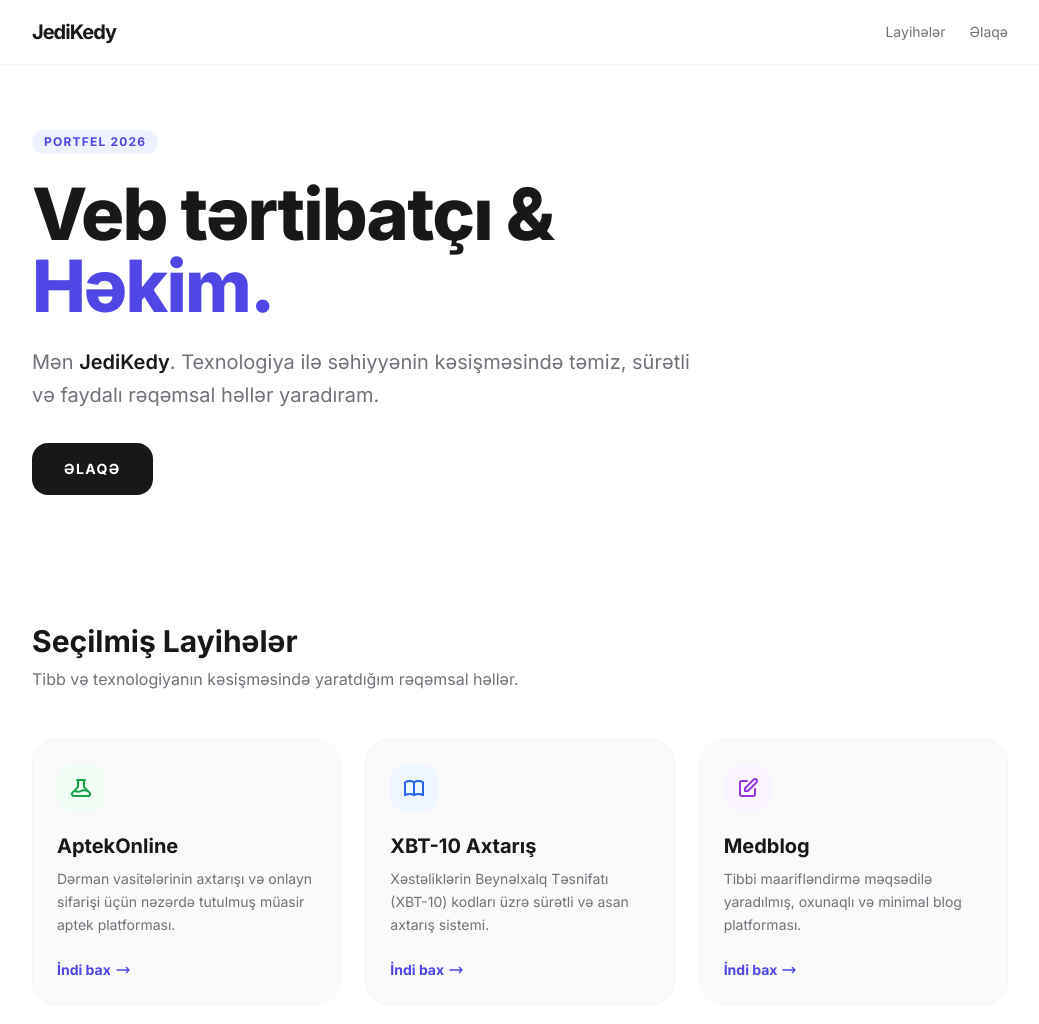
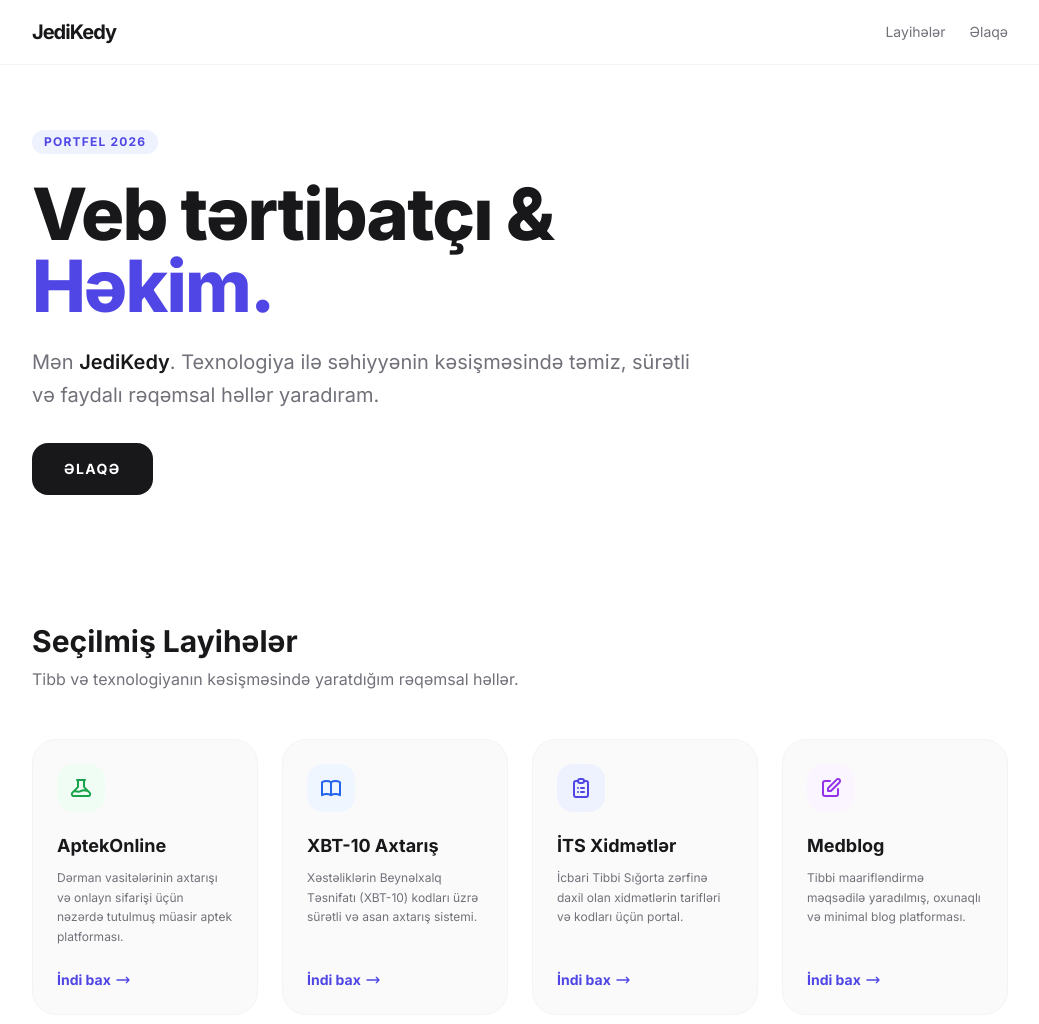
Before and after one commit to JediKedy/jedikedy.github.io, a plain HTML site: page index.html in a window 1280 px wide. Shown: the top 1024 px of the page, without its empty margins (120-1159 px from the left). Drawn offline with nearby package versions, Linux system fonts and the light colour scheme.

Commit message:
Revise projects section with new articles and links
Updated the projects section to include new articles and links for AptekOnline, XBT-10 Axtarış, and Medblog. Removed redundant article structure and improved layout.

```diff
--- a/index.html
+++ b/index.html
@@ -45,7 +45,8 @@
         <p class="text-zinc-500 dark:text-zinc-400">Tibb və texnologiyanın kəsişməsində yaratdığım rəqəmsal həllər.</p>
     </div>
 
-            <div class="grid md:grid-cols-3 gap-6">
+    <div class="grid md:grid-cols-2 lg:grid-cols-4 gap-6">
+
         <article class="group bg-zinc-50 dark:bg-zinc-900/50 border border-zinc-100 dark:border-zinc-800 rounded-3xl p-6 hover:shadow-xl hover:shadow-green-500/5 hover:-translate-y-1 transition-all duration-300 flex flex-col justify-between">
             <div>
                 <div class="mb-5 inline-flex items-center justify-center w-12 h-12 bg-green-50 dark:bg-green-900/20 text-green-600 dark:text-green-400 rounded-2xl group-hover:bg-green-600 group-hover:text-white transition-colors">
@@ -53,8 +54,8 @@
                         <path stroke-linecap="round" stroke-linejoin="round" stroke-width="2" d="M19.428 15.428a2 2 0 00-1.022-.547l-2.387-.477a6 6 0 00-3.86.517l-.318.158a6 6 0 01-3.86.517L6.05 15.21a2 2 0 00-1.806.547M8 4h8l-1 1v5.172a2 2 0 00.586 1.414l5 5c1.26 1.26.367 3.414-1.415 3.414H4.828c-1.782 0-2.674-2.154-1.414-3.414l5-5A2 2 0 009 10.172V5L8 4z" />
                     </svg>
                 </div>
-                        <h3 class="text-xl font-bold mb-2">AptekOnline</h3>
-                        <p class="text-sm text-zinc-500 dark:text-zinc-400 mb-6 leading-relaxed">Dərman vasitələrinin axtarışı və onlayn sifarişi üçün nəzərdə tutulmuş müasir aptek platforması.</p>
+                <h3 class="text-lg font-bold mb-2">AptekOnline</h3>
+                <p class="text-xs text-zinc-500 dark:text-zinc-400 mb-6 leading-relaxed">Dərman vasitələrinin axtarışı və onlayn sifarişi üçün nəzərdə tutulmuş müasir aptek platforması.</p>
             </div>
             <a href="https://jedikedy.github.io/aptekonline/" target="_blank" class="text-sm font-bold text-indigo-600 dark:text-indigo-400 hover:underline inline-flex items-center">
                 İndi bax <svg class="w-4 h-4 ml-1" fill="none" stroke="currentColor" viewBox="0 0 24 24"><path stroke-linecap="round" stroke-linejoin="round" stroke-width="2" d="M17 8l4 4m0 0l-4 4m4-4H3"></path></svg>
@@ -68,10 +69,25 @@
                         <path stroke-linecap="round" stroke-linejoin="round" stroke-width="2" d="M12 6.253v13m0-13C10.832 5.477 9.246 5 7.5 5S4.168 5.477 3 6.253v13C4.168 18.477 5.754 18 7.5 18s3.332.477 4.5 1.253m0-13C13.168 5.477 14.754 5 16.5 5c1.747 0 3.332.477 4.5 1.253v13C19.832 18.477 18.247 18 16.5 18c-1.746 0-3.332.477-4.5 1.253" />
                     </svg>
                 </div>
-                        <h3 class="text-xl font-bold mb-2">XBT-10 Axtarış</h3>
-                        <p class="text-sm text-zinc-500 dark:text-zinc-400 mb-6 leading-relaxed">Xəstəliklərin Beynəlxalq Təsnifatı (XBT-10) kodları üzrə sürətli və asan axtarış sistemi.</p>
+                <h3 class="text-lg font-bold mb-2">XBT-10 Axtarış</h3>
+                <p class="text-xs text-zinc-500 dark:text-zinc-400 mb-6 leading-relaxed">Xəstəliklərin Beynəlxalq Təsnifatı (XBT-10) kodları üzrə sürətli və asan axtarış sistemi.</p>
             </div>
             <a href="https://jedikedy.github.io/xbt10/" target="_blank" class="text-sm font-bold text-indigo-600 dark:text-indigo-400 hover:underline inline-flex items-center">
+                İndi bax <svg class="w-4 h-4 ml-1" fill="none" stroke="currentColor" viewBox="0 0 24 24"><path stroke-linecap="round" stroke-linejoin="round" stroke-width="2" d="M17 8l4 4m0 0l-4 4m4-4H3"></path></svg>
+            </a>
+        </article>
+
+        <article class="group bg-zinc-50 dark:bg-zinc-900/50 border border-zinc-100 dark:border-zinc-800 rounded-3xl p-6 hover:shadow-xl hover:shadow-indigo-500/5 hover:-translate-y-1 transition-all duration-300 flex flex-col justify-between">
+            <div>
+                <div class="mb-5 inline-flex items-center justify-center w-12 h-12 bg-indigo-50 dark:bg-indigo-900/20 text-indigo-600 dark:text-indigo-400 rounded-2xl group-hover:bg-indigo-600 group-hover:text-white transition-colors">
+                    <svg xmlns="http://www.w3.org/2000/svg" class="h-6 w-6" fill="none" viewBox="0 0 24 24" stroke="currentColor">
+                        <path stroke-linecap="round" stroke-linejoin="round" stroke-width="2" d="M9 5H7a2 2 0 00-2 2v12a2 2 0 002 2h10a2 2 0 002-2V7a2 2 0 00-2-2h-2M9 5a2 2 0 002 2h2a2 2 0 002-2M9 5a2 2 0 012-2h2a2 2 0 012 2m-3 7h3m-3 4h3m-6-4h.01M9 16h.01" />
+                    </svg>
+                </div>
+                <h3 class="text-lg font-bold mb-2">İTS Xidmətlər</h3>
+                <p class="text-xs text-zinc-500 dark:text-zinc-400 mb-6 leading-relaxed">İcbari Tibbi Sığorta zərfinə daxil olan xidmətlərin tarifləri və kodları üçün portal.</p>
+            </div>
+            <a href="https://jedikedy.github.io/xbt9/" target="_blank" class="text-sm font-bold text-indigo-600 dark:text-indigo-400 hover:underline inline-flex items-center">
                 İndi bax <svg class="w-4 h-4 ml-1" fill="none" stroke="currentColor" viewBox="0 0 24 24"><path stroke-linecap="round" stroke-linejoin="round" stroke-width="2" d="M17 8l4 4m0 0l-4 4m4-4H3"></path></svg>
             </a>
         </article>
@@ -83,13 +99,14 @@
                         <path stroke-linecap="round" stroke-linejoin="round" stroke-width="2" d="M11 5H6a2 2 0 00-2 2v11a2 2 0 002 2h11a2 2 0 002-2v-5m-1.414-9.414a2 2 0 112.828 2.828L11.828 15H9v-2.828l8.586-8.586z" />
                     </svg>
                 </div>
-                        <h3 class="text-xl font-bold mb-2">Medblog</h3>
-                        <p class="text-sm text-zinc-500 dark:text-zinc-400 mb-6 leading-relaxed">Tibbi maarifləndirmə məqsədilə yaradılmış, oxunaqlı və minimal blog platforması.</p>
+                <h3 class="text-lg font-bold mb-2">Medblog</h3>
+                <p class="text-xs text-zinc-500 dark:text-zinc-400 mb-6 leading-relaxed">Tibbi maarifləndirmə məqsədilə yaradılmış, oxunaqlı və minimal blog platforması.</p>
             </div>
             <a href="https://jedikedy.github.io/medblog" target="_blank" class="text-sm font-bold text-indigo-600 dark:text-indigo-400 hover:underline inline-flex items-center">
                 İndi bax <svg class="w-4 h-4 ml-1" fill="none" stroke="currentColor" viewBox="0 0 24 24"><path stroke-linecap="round" stroke-linejoin="round" stroke-width="2" d="M17 8l4 4m0 0l-4 4m4-4H3"></path></svg>
             </a>
         </article>
+
     </div>
 </section>
 
```
Lines whose indentation alone changed are shown as unchanged.
